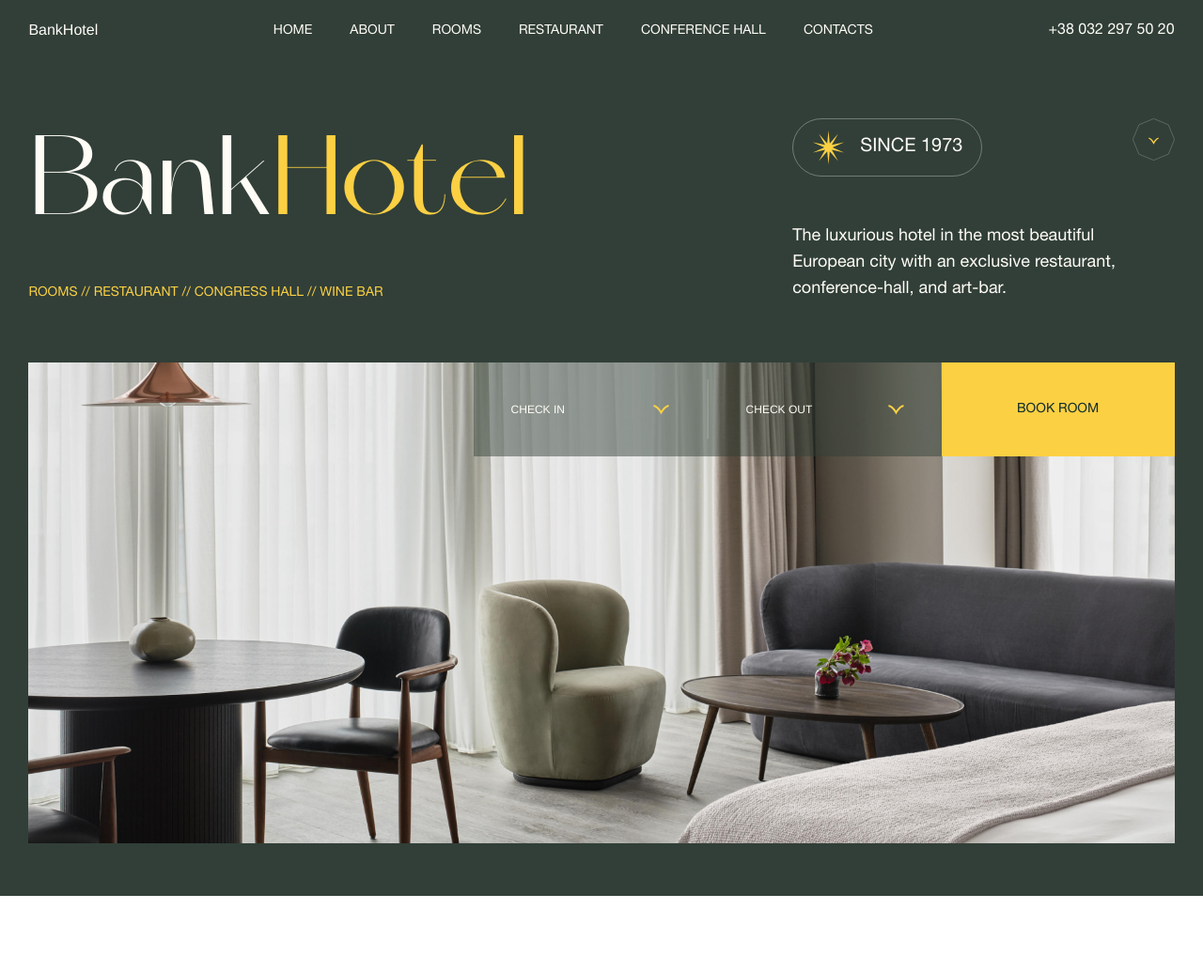
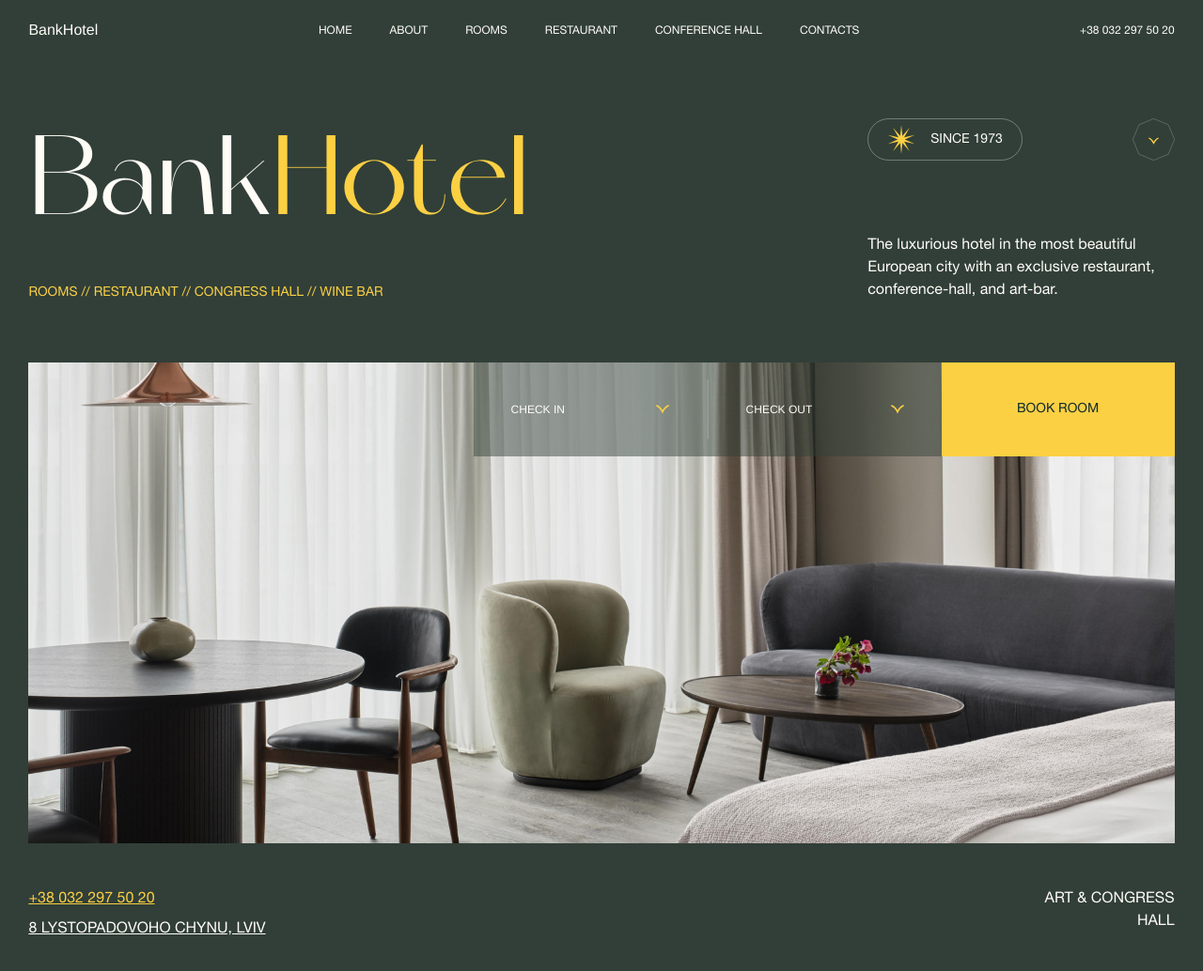
Before and after one commit to ridwanyinus/bankHotel, a Next.js app: page / in a window 1280 px wide. Shown: the top 1034 px of the page at 94% size. Before the commit the page ends 954 px from the top, so only its background shows below. Built offline with nearby package versions, Linux system fonts and the light colour scheme.

Commit message:
hero done

```diff
--- a/components/Hero.tsx
+++ b/components/Hero.tsx
@@ -15,14 +15,14 @@ const Hero = () => {
           <h1 className="text-white-100 text-[4.7rem] small:text-[5rem] lg:text-[7.5rem] desktop:text-[10.625rem] heading leading-none mb-6 md:mb-8 lg:mb-14 max-md:text-center">
             Bank<span className="text-secondary inline-flex">Hotel</span>
           </h1>
-          <p className="uppercase text-xs md:text-sm desktop:text-lg largesceen:text-[1.625rem] max-md:text-center text-secondary">rooms // restaurant // congress hall // wine bar</p>
+          <p className="uppercase text-xs md:text-sm desktop:text-base largesceen:text-[1.625rem] max-md:text-center text-secondary">rooms // restaurant // congress hall // wine bar</p>
           <div className="border border-white-100 border-opacity-[0.32] block md:hidden w-[60%] mx-auto mt-6"></div>
         </div>
 
-        <div className="h-full flex lg:flex-col justify-between md:gap-x-10 lg:gap-x-0">
+        <div className="h-full flex lg:flex-col justify-between md:gap-x-10 lg:gap-x-0 lg:ml-20 2xl:ml-0">
           <div className="flex justify-between">
-            <div className="text-white-100 lg:text-lg xl:text-xl 2xl:text-[1.375rem] uppercase border border-white-100 border-opacity-[0.32] rounded-full md:px-5 xl:py-3  2xl:py-5 2xl:px-10 flex  items-center gap-x-4 2xl:gap-8 leading-none max-lg:hidden">
-              <Image src={star8} alt="star" className="max-md:w-[30px]" /> since 1973
+            <div className="text-white-100 lg:text-sm  2xl:text-[1.375rem] uppercase border border-white-100 border-opacity-[0.32] rounded-full md:px-5   2xl:py-5 2xl:px-10 flex  items-center gap-x-4 2xl:gap-8 leading-none max-lg:hidden">
+              <Image src={star8} alt="star" className="max-2xl:w-[30px]" /> since 1973
             </div>
 
             <a href="/" className="md:w-[45px] 2xl:w-[4.375rem] max-md:hidden">
@@ -30,7 +30,7 @@ const Hero = () => {
             </a>
           </div>
 
-          <p className="max-md:text-center max-md:mx-auto w-[85%] md:w-[13.625rem] lg:w-[90%] xl:w-[21.875rem] text-white-100 text-sm lg:text-lg largesceen:text-xl leading-[155.556%] max-md:block max-md:mt-6 max-md:leading-[164.286%]">
+          <p className="max-md:text-center max-md:mx-auto w-[85%] md:w-[13.625rem] lg:w-[90%] xl:w-[21.875rem] text-white-100 text-sm lg:text-base largesceen:text-xl leading-[155.556%] max-md:block max-md:mt-6 max-md:leading-[164.286%]">
             The luxurious hotel in the most beautiful European city with an exclusive restaurant, conference-hall, and art-bar.
           </p>
         </div>
@@ -47,12 +47,12 @@ const Hero = () => {
           />
           <div className="absolute top-0 desktop:top-0 right-0 max-lg:hidden bg-[#313F387A]">
             <div className="flex items-center justify-center">
-              <details className="group block [&_summary::-webkit-details-marker  lg:w-[15.5rem] lg:h-[6.25rem] desktop:w-[20rem]  desktop:h-[7.813rem] largesceen:h-[9.375rem]">
+              <details className="group block [&_summary::-webkit-details-marker  lg:w-[15.5rem] lg:h-[6.25rem] 2xl:w-[20rem]  2xl:h-[7.813rem] largesceen:h-[9.375rem]">
                 <summary className="flex cursor-pointer px-10  transition  w-full h-full uppercase justify-between items-center">
-                  <span className="text-xs desktop:text-base text-white-100 font-medium leading-[125%]"> Check in </span>
+                  <span className="text-xs 2xl:text-base text-white-100 font-medium leading-[125%]"> Check in </span>
 
                   <span className="transition group-open:-rotate-180">
-                    <Image src={vector4} alt="Vector" />
+                    <Image src={vector4} alt="Vector" className="w-[14px] 2xl:w-[18px]" />
                   </span>
                 </summary>
 
@@ -64,12 +64,12 @@ const Hero = () => {
               </details>
               <Image src={divider} alt="divider" className="h-[64px] " />
 
-              <details className="group block [&_summary::-webkit-details-marker]:hidden  lg:w-[15.5rem] lg:h-[6.25rem] desktop:w-[20rem]  desktop:h-[7.813rem] largesceen:h-[9.375rem]">
+              <details className="group block [&_summary::-webkit-details-marker]:hidden  lg:w-[15.5rem] lg:h-[6.25rem] 2xl:w-[20rem]  2xl:h-[7.813rem] largesceen:h-[9.375rem]">
                 <summary className="flex cursor-pointer px-10  transition w-full h-full  uppercase justify-between items-center">
-                  <span className="text-xs desktop:text-base text-white-100 font-medium leading-[125%]"> Check Out </span>
+                  <span className="text-xs 2xl:text-base text-white-100 font-medium leading-[125%]"> Check Out </span>
 
                   <span className="transition group-open:-rotate-180">
-                    <Image src={vector4} alt="Vector" />
+                    <Image src={vector4} alt="Vector" className="w-[14px] 2xl:w-[18px]" />
                   </span>
                 </summary>
 
@@ -80,8 +80,8 @@ const Hero = () => {
                 </div>
               </details>
 
-              <div className="lg:w-[15.5rem] lg:h-[6.25rem] desktop:w-[20rem]  desktop:h-[7.813rem] largesceen:h-[9.375rem] flex  items-center justify-center bg-secondary">
-                <a href="/" className="text-gradient uppercase  text-center text-sm desktop:text-base py-14   w-full mx-auto block ">
+              <div className="lg:w-[15.5rem] lg:h-[6.25rem] 2xl:w-[20rem]  2xl:h-[7.813rem] largesceen:h-[9.375rem] flex  items-center justify-center bg-secondary">
+                <a href="/" className="text-gradient uppercase  text-center text-sm 2xl:text-base py-14   w-full mx-auto block ">
                   book room
                 </a>
               </div>
@@ -98,6 +98,19 @@ const Hero = () => {
           </div>
         </div>
       </section>
+
+      <div className="md:flex justify-between mt-12">
+        <div className="max-md:hidden">
+          <p className="text-secondary underline uppercase md:text-xs  lg:text-base 2xl:text-lg largesceen:text-[1.625rem] mb-2">+38 032 297 50 20</p>
+          <p className="text-white-100 underline uppercase md:text-xs  lg:text-base 2xl:text-lg largesceen:text-[1.625rem]">8 Lystopadovoho Chynu, Lviv</p>
+        </div>
+        <div>
+          <p className=" md:text-right text-white-100 text-xs uppercase lg:text-base 2xl:text-lg largesceen:text-[1.625rem]">
+            Art & Congress <br />
+            hall
+          </p>
+        </div>
+      </div>
     </main>
   );
 };
--- a/components/Navbar.tsx
+++ b/components/Navbar.tsx
@@ -21,7 +21,7 @@ const Navbar = () => {
         {navItems.map((items, idx: number) => (
           <ul key={`link=${idx}`}>
             <li className="flex">
-              <a href={items.link} className="text-white-100 text-sm leading-normal font-normal uppercase hover:text-secondary">
+              <a href={items.link} className="text-white-100 text-xs largesceen:text-sm leading-normal font-normal uppercase hover:text-secondary">
                 {items.name}
               </a>
             </li>
@@ -30,7 +30,7 @@ const Navbar = () => {
       </div>
 
       <div>
-        <p className="text-base text-white-100 leading-none max-xl:hidden">+38 032 297 50 20</p>
+        <p className="text-xs largesceen:text-base text-white-100 leading-none max-xl:hidden">+38 032 297 50 20</p>
       </div>
 
       {/* Mobile Nav */}
```
